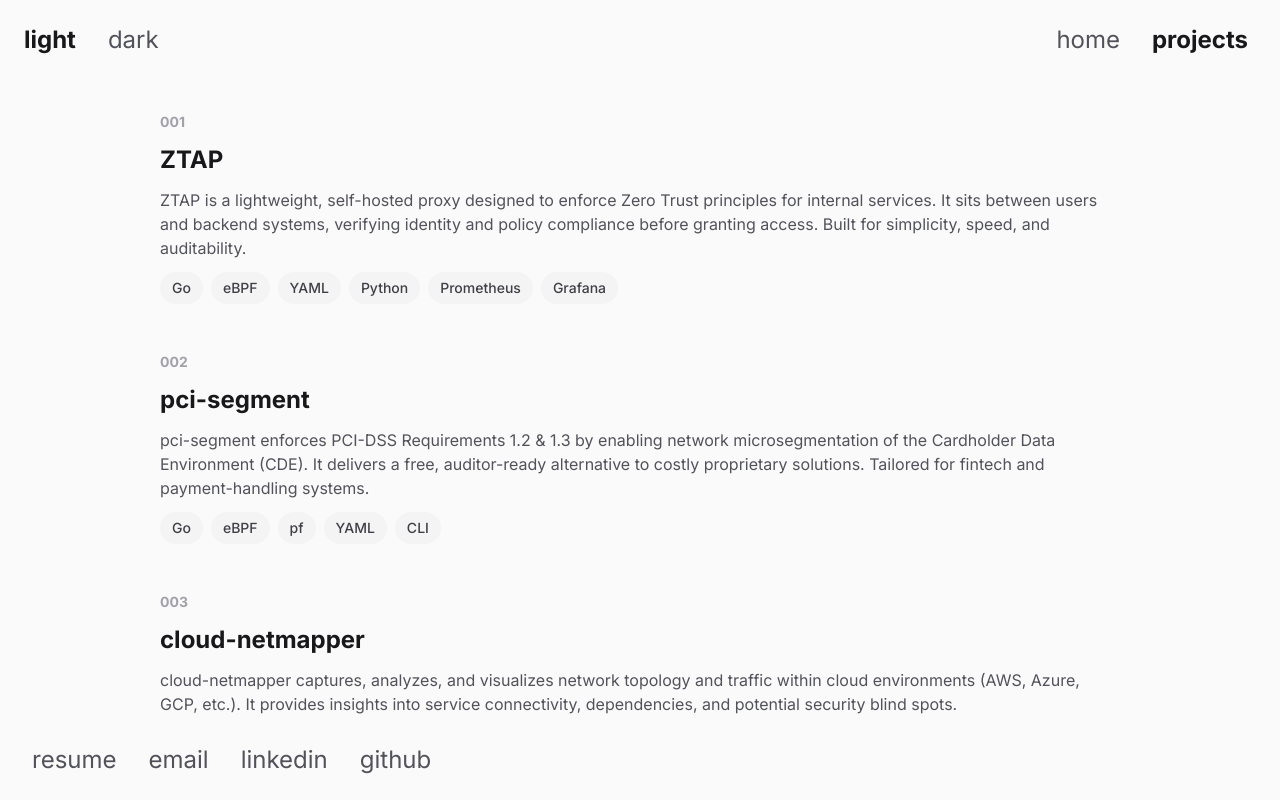
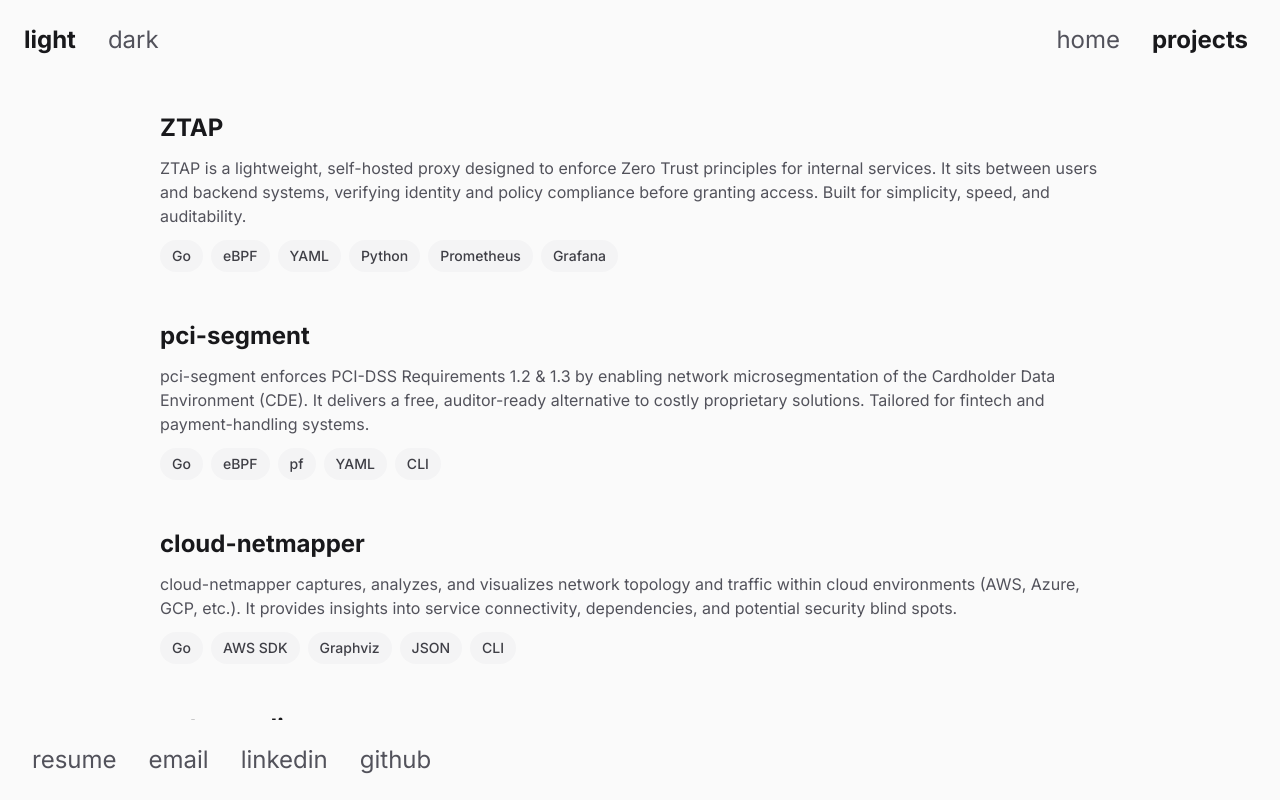
Before and after one commit to msaadshabir/personal-website, a Next.js app: page /projects in a window 1280 px wide. Built offline with nearby package versions, Linux system fonts and the light colour scheme.

Commit message:
Remove project number display from Projects page

```diff
--- a/app/projects/page.js
+++ b/app/projects/page.js
@@ -120,11 +120,6 @@ export default function Projects() {
               key={project.id}
               className="space-y-3"
             >
-              {/* Project Number */}
-              <div className="text-sm font-bold text-zinc-400 dark:text-zinc-500">
-                {project.id}
-              </div>
-
               {/* Project Title */}
               <a
                 href={project.url}
```
